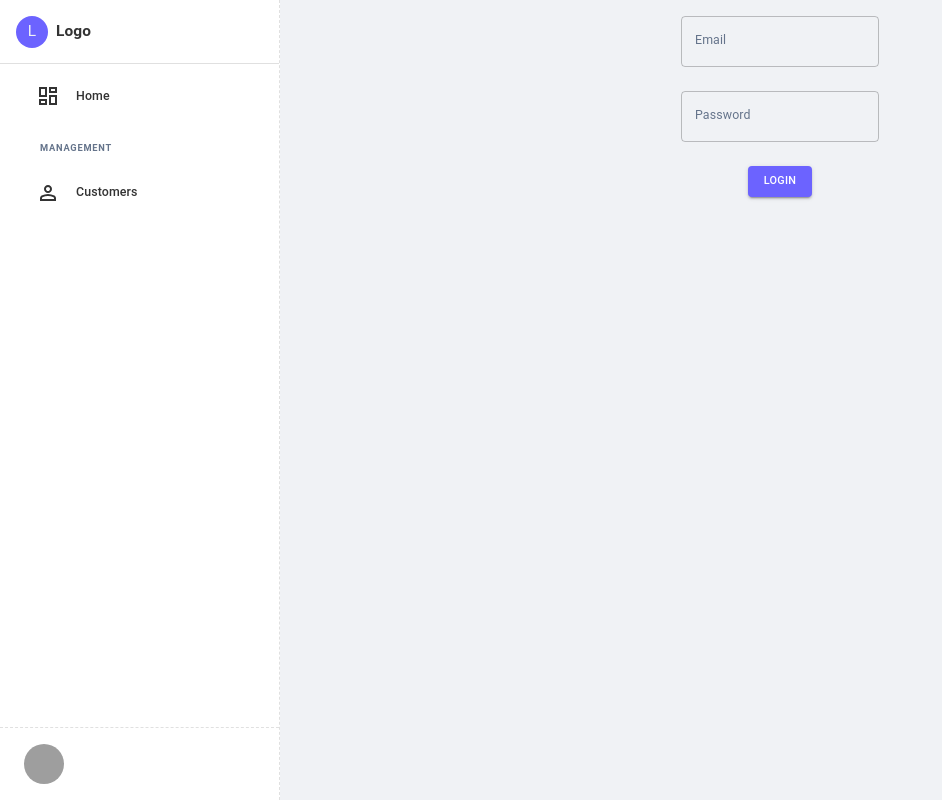
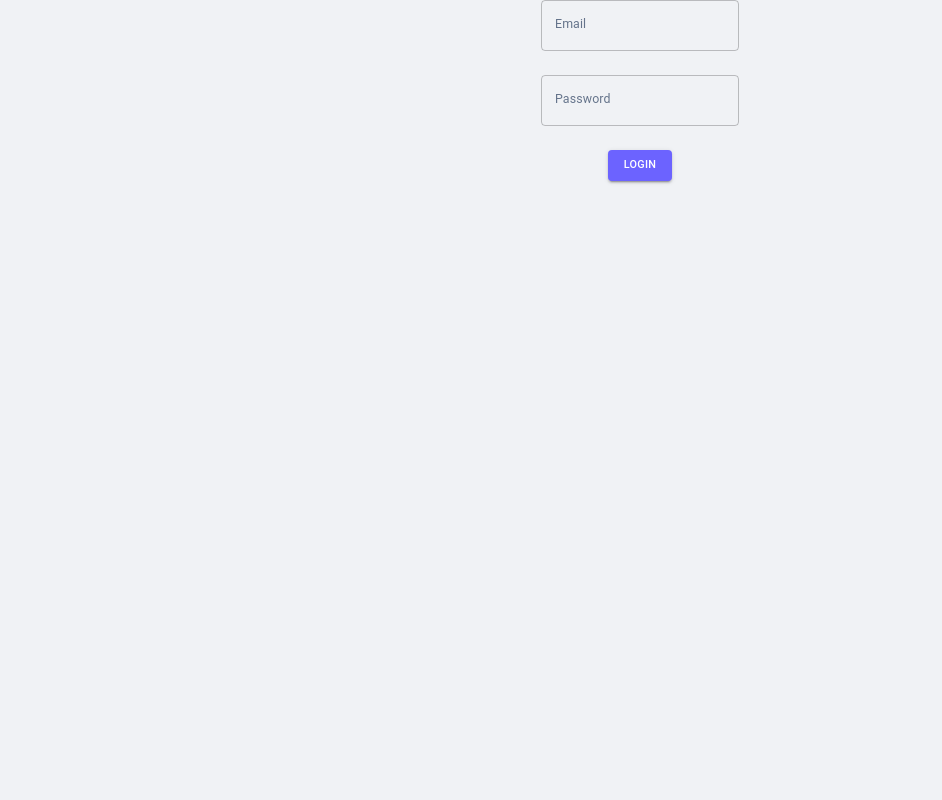
Before and after one commit to zaferdrn0/Fzy, a Next.js app in the folder frontend/: page /login in a window 1280 px wide. Shown: the whole page, without its empty margins (0-942 px from the left). Built offline with nearby package versions, Linux system fonts and the light colour scheme; grey boxes are pictures that could not be loaded; some icons are missing.

Commit message:
Layout system was created and layout was removed from the login.

```diff
--- a/frontend/src/pages/_app.tsx
+++ b/frontend/src/pages/_app.tsx
@@ -1,27 +1,41 @@
 import Sidebar from "@/components/Sidebar";
 import { AuthProvider } from "@/context/AuthContext";
 import { menuItems } from "@/navbar/navbarMenu";
-//import Header from "@/layout/Header";
 import "@/styles/globals.css";
 import theme from "@/theme";
 import { Box, CssBaseline, ThemeProvider } from "@mui/material";
 import type { AppProps } from "next/app";
+import { ReactElement, ReactNode } from "react";
+import { NextPage } from "next";
 
+type NextPageWithLayout = NextPage & {
+  getLayout?: (page: ReactElement) => ReactNode;
+};
 
-export default function App({ Component, pageProps }: AppProps) {
+type AppPropsWithLayout = AppProps & {
+  Component: NextPageWithLayout;
+};
+
+export default function App({ Component, pageProps }: AppPropsWithLayout) {
+  const getLayout = Component.getLayout ?? ((page) => (
+    <Box sx={{ display: "flex", height: "100vh", overflow: "hidden" }}>
+      {/* Sidebar */}
+      <Box className="sidebar" sx={{ flexShrink: 0 }}>
+        <Sidebar menuItems={menuItems} />
+      </Box>
+      {/* Content */}
+      <Box sx={{ flexGrow: 1, overflowY: "auto", p: 2 }}>
+        {page}
+      </Box>
+    </Box>
+  ));
 
   return (
     <AuthProvider>
-    <ThemeProvider theme={theme}>
-      <CssBaseline/>
-    <Box sx={{ display: 'flex' }}>
-    <Sidebar menuItems={menuItems} />
-        <Box sx={{ flexGrow: 1 ,m:2}}>
-          <Component {...pageProps} />
-        </Box>
-      </Box>
-    </ThemeProvider>
+      <ThemeProvider theme={theme}>
+        <CssBaseline />
+        {getLayout(<Component {...pageProps} />)}
+      </ThemeProvider>
     </AuthProvider>
-  )
-
+  );
 }
--- a/frontend/src/pages/login/index.tsx
+++ b/frontend/src/pages/login/index.tsx
@@ -46,5 +46,6 @@ const Login = () => {
     </form>
   );
 };
+Login.getLayout = (page: React.ReactElement) => page;
 
 export default Login;
```
